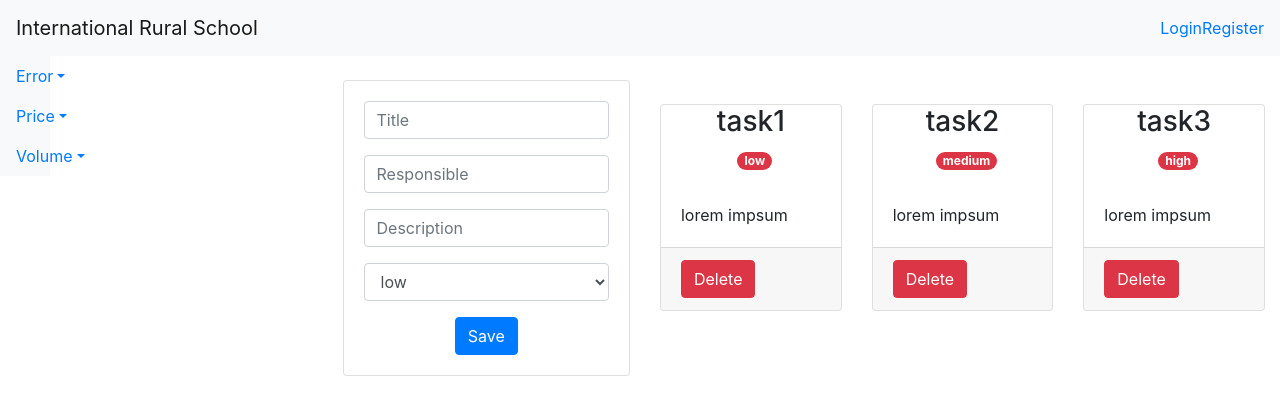
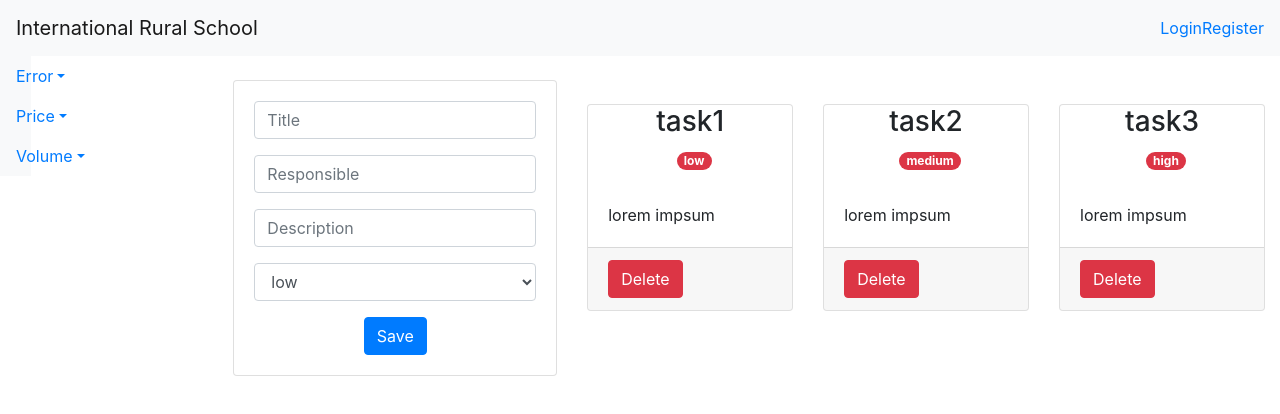
Before and after one commit to RuralSchoolTeam/frontend, a React (Create React App) app in the folder irs/: page / in a window 1280 px wide. Shown: the top 414 px of the page. Built offline with nearby package versions, Linux system fonts and the light colour scheme.

Commit message:
Updated dashboard layout

```diff
--- a/irs/src/components/Dashboard/Dashboard.js
+++ b/irs/src/components/Dashboard/Dashboard.js
@@ -1,18 +1,15 @@
 import React from 'react';
 import NavBarSide from './leftSidebar';
 import IssuesCards from './IssuesCards';
-import { Row, Col } from 'reactstrap';
 
 const DashboardPage = () => (
-  <div>
-    <Row>
-      <Col xs="3">
-        <NavBarSide />
-      </Col>
-      <Col xs="9">
-        <IssuesCards />
-      </Col>
-    </Row>
+  <div className="row">
+    <div className="col-md-2">
+      <NavBarSide />
+    </div>
+    <div className="col-md-10">
+      <IssuesCards />
+    </div>
   </div>
 );
 
```
